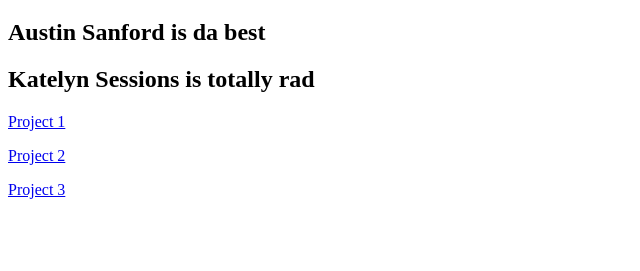
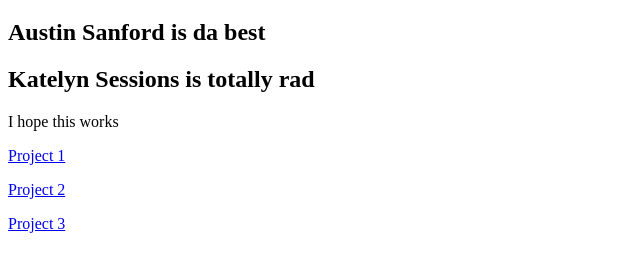
Before and after one commit to asanford/Project_3, a plain HTML site: page index.html in a window 1280 px wide. Shown: the part 61-332 px from the top of the page, without its empty margins (0-640 px from the left). Drawn offline with Linux system fonts and the light colour scheme.

Commit message:
i hope this works

```diff
--- a/index.html
+++ b/index.html
@@ -21,6 +21,7 @@
     <h1>DIG 4104c - Spring 2012</h1>
     <h2>Austin Sanford is da best</h2>
     <h2>Katelyn Sessions is totally rad</h2>
+    <p>I hope this works</p>
     <p>
       <a href = "project1/project1.html">Project 1</a>
     </p>
```
